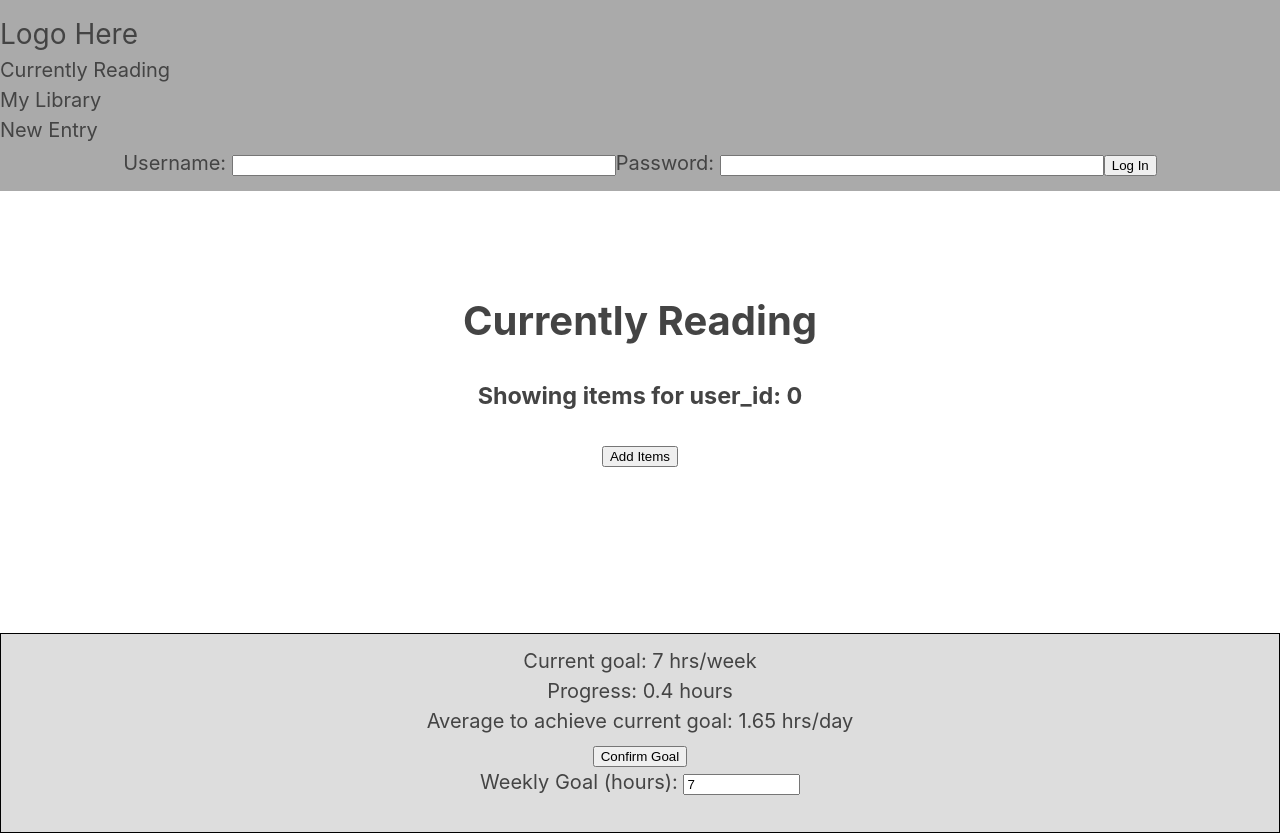
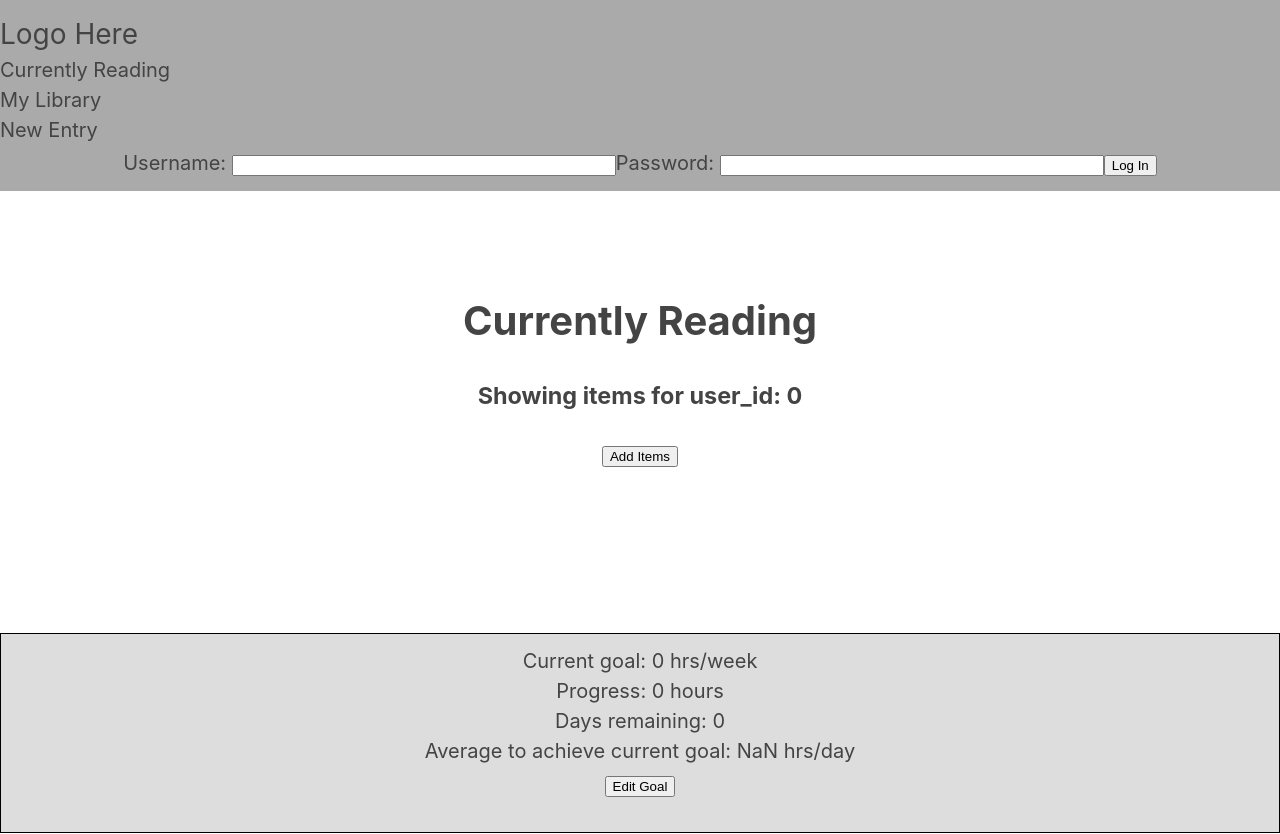
Before and after one commit to BladeBoles/LL-client, a React (Create React App) app: page /currently-reading in a window 1280 px wide. Shown: the top 834 px of the page. Built offline with nearby package versions, Linux system fonts and the light colour scheme; no server answers.

Commit message:
Now user can set a weekly goal, with some caveats.  Need to fix how the values are defaulting to state defaults and sending those in a patch.  Also sends a patch request every time the edit goal button is clicked, should be only when confirming a goal.  Technically all core features work though!

```diff
--- a/src/App/App.js
+++ b/src/App/App.js
@@ -22,7 +22,10 @@ class App extends Component {
       .then((response) => {
         return this.setState({
           user_login: response.user_login,
-          user_id: response.id
+          user_id: response.id,
+          days_left: response.days_left,
+          progress: response.progress,
+          weekly_hours: response.weekly_hours
         }, () => console.log(this.state ))
       })
     }
@@ -30,6 +33,9 @@ class App extends Component {
     this.state = {
       user_login: '',
       user_id: 0,
+      weekly_hours: 0,
+      progress: 0,
+      days_left: 0,
       fetchProfile: this.fetchProfile,
     }
  };
@@ -53,7 +59,7 @@ class App extends Component {
         <Route exact path="/" component={Landing} />
 
       </Switch>
-      </ UserContext.Provider>
+      </UserContext.Provider>
     </>
   );
   }
--- a/src/CurrentlyReading/CurrentlyReading.js
+++ b/src/CurrentlyReading/CurrentlyReading.js
@@ -10,12 +10,12 @@ export default class CurrentlyReading extends Component {
     super(props);
     this.state = {
       items: [],
-      editGoals: true,
-      weeklyHours: 7,
+      editGoals: false,
+      weekly_hours: 7,
       progress: 0.4,
-      daysLeft: 4,
+      days_left: 4,
       dailyAvg: 0,
-      library_owner: 1
+      library_owner: 0
     }
     this.updateGoals = this.updateGoals.bind(this);
   }
@@ -37,10 +37,10 @@ export default class CurrentlyReading extends Component {
   }
 
   calculateAvg = () => {
-    const dailyAvg = ((this.state.weeklyHours - this.state.progress)/this.state.daysLeft);
+    const dailyAvg = ((this.state.weekly_hours - this.state.progress)/this.state.days_left);
     this.setState({
       dailyAvg
-    }, () => console.log("Daily avg:", dailyAvg))
+    })
   }
 
   componentDidMount() {
@@ -48,22 +48,37 @@ export default class CurrentlyReading extends Component {
     this.calculateAvg();
   }
 
+  updateProfile () {
+  const userToUpdate = this.context.user_login;
+  const profileUpdates = JSON.stringify({
+    weekly_hours: this.state.weekly_hours
+  })
+
+  fetch(`http://localhost:8000/api/login/${userToUpdate}`, {
+    method: 'PATCH', // or 'PUT'
+    headers: {
+      'Content-Type': 'application/json',
+    },
+    body: profileUpdates,
+  })
+    .then(res => this.context.fetchProfile(this.context.user_login))
+    .catch(error => console.error('Error: ', error))
+  }
+
   updateGoals (event) {
     event.preventDefault();
     const target = event.target;
     const name = target.name;
     const value = target.value;
-
     this.setState({
       [name]: parseInt(value),
-    },
-    this.calculateAvg)
+    })
   }
 
   editGoalsForm = () => {
     this.setState({
       editGoals: !this.state.editGoals
-    })
+    }, this.updateProfile)
   }
 
 
@@ -79,16 +94,17 @@ export default class CurrentlyReading extends Component {
         </header>
 
         <section className="goals">
-            <div>Current goal: {this.state.weeklyHours} hrs/week</div>
-            <div>Progress: {this.state.progress} hours</div>
-            <div>Average to achieve current goal: {this.state.dailyAvg} hrs/day</div>
+            <div>Current goal: {this.context.weekly_hours} hrs/week</div>
+            <div>Progress: {this.context.progress} hours</div>
+            <div>Days remaining: {this.context.days_left}</div>
+            <div>Average to achieve current goal: {(this.context.weekly_hours-this.context.progress)/this.context.days_left} hrs/day</div>
 
             <button onClick={this.editGoalsForm}>{this.state.editGoals ? 'Confirm Goal' : 'Edit Goal'}</button>
 
             {this.state.editGoals ? (
             <form className="goal-form">
               <label htmlFor="set-goal">Weekly Goal (hours): </label>
-              <input type="number" name="weeklyHours" value={this.state.weeklyHours} onChange={this.updateGoals} />
+              <input type="number" name="weekly_hours" value={this.state.weekly_hours} onChange={this.updateGoals} />
             </form>) : ''}
 
         </section>
```
